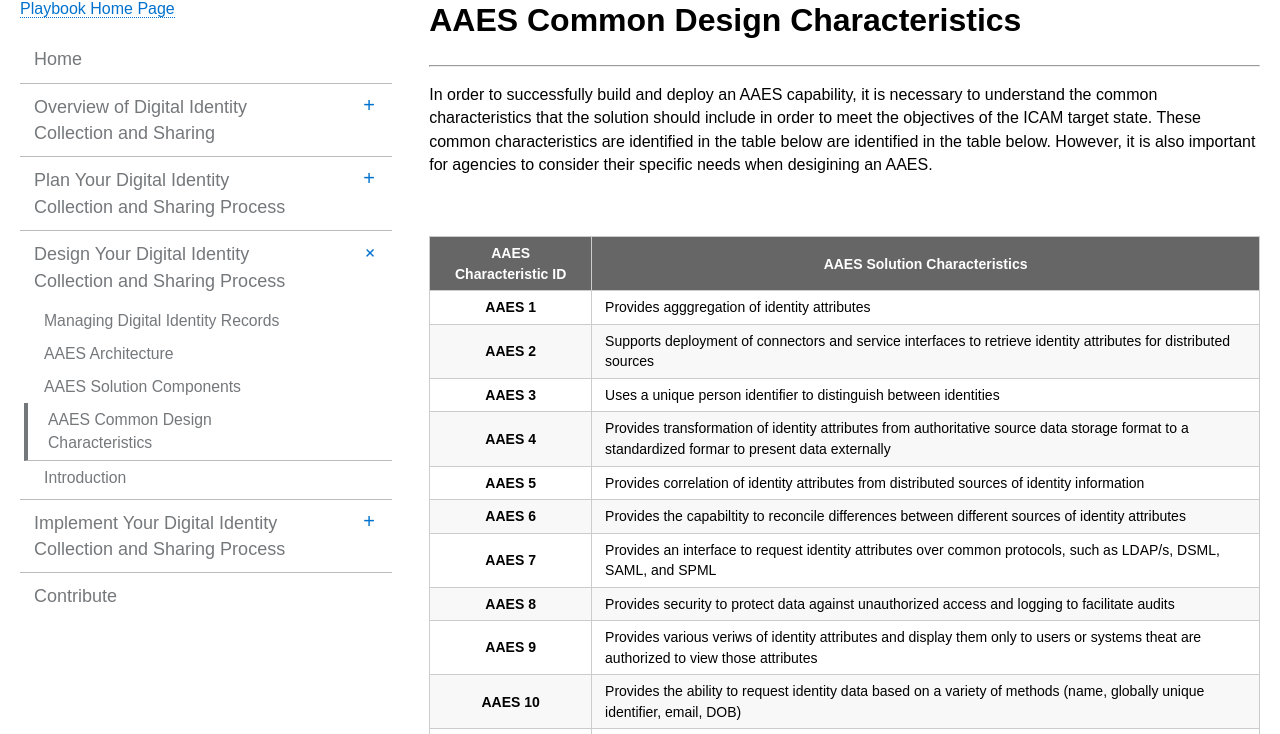
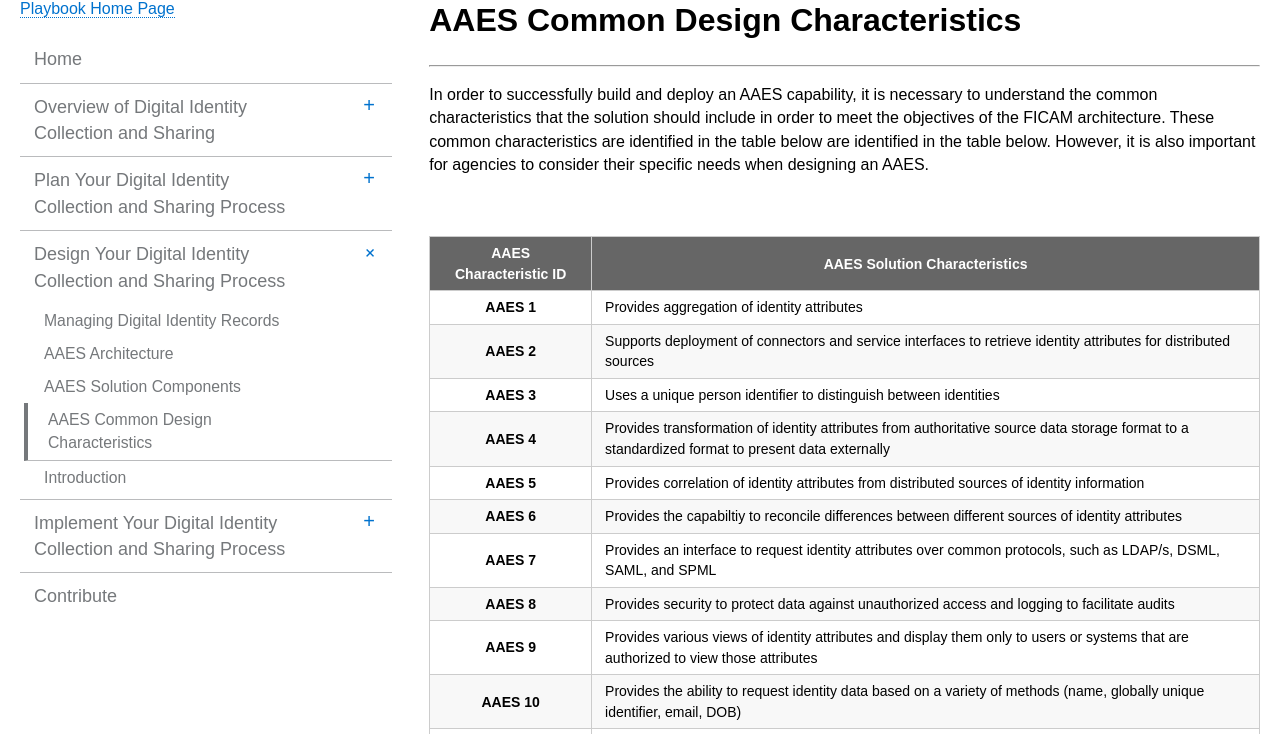
Before and after one commit to bnbuckler/identity-playbook, a Jekyll site: the page built from _design/4_aaes-design.md, in a window 1280 px wide. Shown: the part 164-898 px from the top of the page. Built offline with Jekyll 4.4.1, drawn with Linux system fonts in a browser that asks for light colours.

Commit message:
Update 4_aaes-design.md

```diff
--- a/_design/4_aaes-design.md
+++ b/_design/4_aaes-design.md
@@ -15,21 +15,21 @@ $(function() {
 </script>
 ---------------------------------------------------------
 
-In order to successfully build and deploy an AAES capability, it is necessary to understand the common characteristics that the solution should include in order to meet the objectives of the ICAM target state. These common characteristics are identified in the table below are identified in the table below. However, it is also important for agencies to consider their specific needs when desigining an AAES.
+In order to successfully build and deploy an AAES capability, it is necessary to understand the common characteristics that the solution should include in order to meet the objectives of the FICAM architecture. These common characteristics are identified in the table below are identified in the table below. However, it is also important for agencies to consider their specific needs when designing an AAES.
 
 <br>
 
 | AAES Characteristic ID | <center> AAES Solution Characteristics </center> |
 |:-----------------------------------------:|------------------------|
-| **AAES 1** | Provides agggregation of identity attributes |
+| **AAES 1** | Provides aggregation of identity attributes |
 | **AAES 2** | Supports deployment of connectors and service interfaces to retrieve identity attributes for distributed sources |
 | **AAES 3** | Uses a unique person identifier to distinguish between identities |
-| **AAES 4** | Provides transformation of identity attributes from authoritative source data storage format to a standardized formar to present data externally |
+| **AAES 4** | Provides transformation of identity attributes from authoritative source data storage format to a standardized format to present data externally |
 | **AAES 5** | Provides correlation of identity attributes from distributed sources of identity information |
-| **AAES 6** | Provides the capabiltity to reconcile differences between different sources of identity attributes |
+| **AAES 6** | Provides the capabiltiy to reconcile differences between different sources of identity attributes |
 | **AAES 7** | Provides an interface to request identity attributes over common protocols, such as LDAP/s, DSML, SAML, and SPML |
 | **AAES 8** | Provides security to protect data against unauthorized access and logging to facilitate audits |
-| **AAES 9** | Provides various veriws of identity attributes and display them only to users or systems theat are authorized to view those attributes |
+| **AAES 9** | Provides various views of identity attributes and display them only to users or systems that are authorized to view those attributes |
 | **AAES 10** | Provides the ability to request identity data based on a variety of methods (name, globally unique identifier, email, DOB) |
 | **AAES 11** | Provides reports of identity attributes |
 | **AAES 12** | Provides the capability to push or pull identity attributes, including the ability to distribute new identities and updates to existing identity attributes |
```
